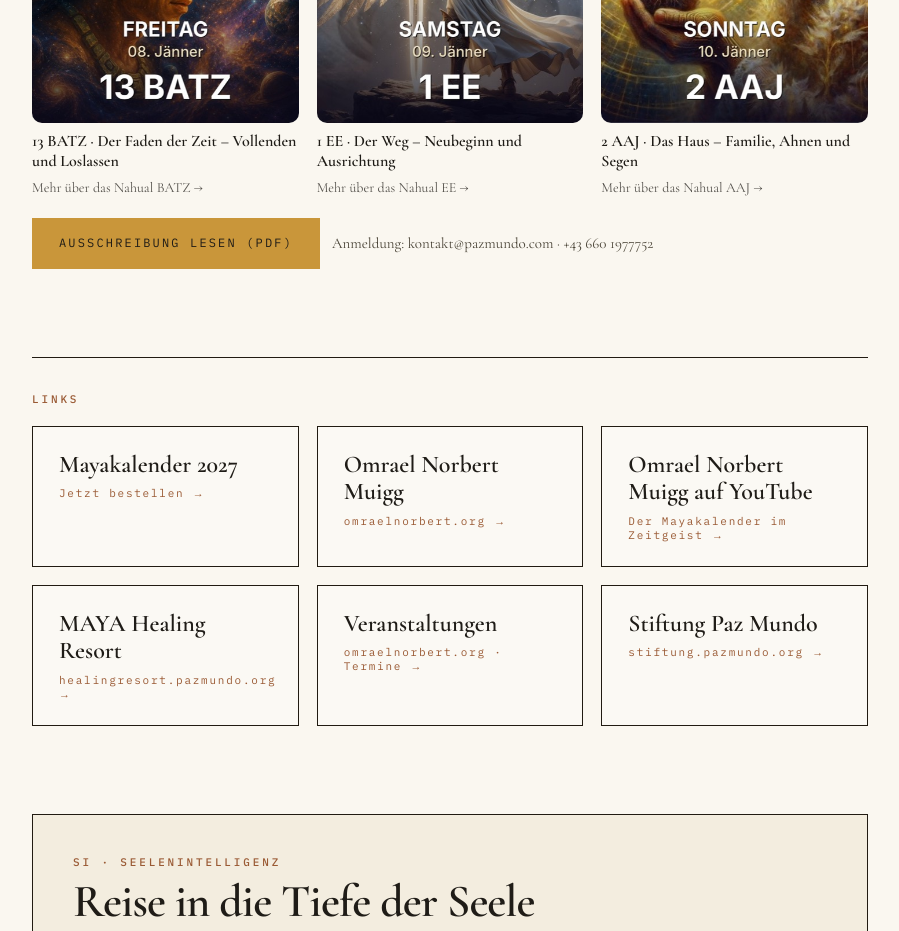
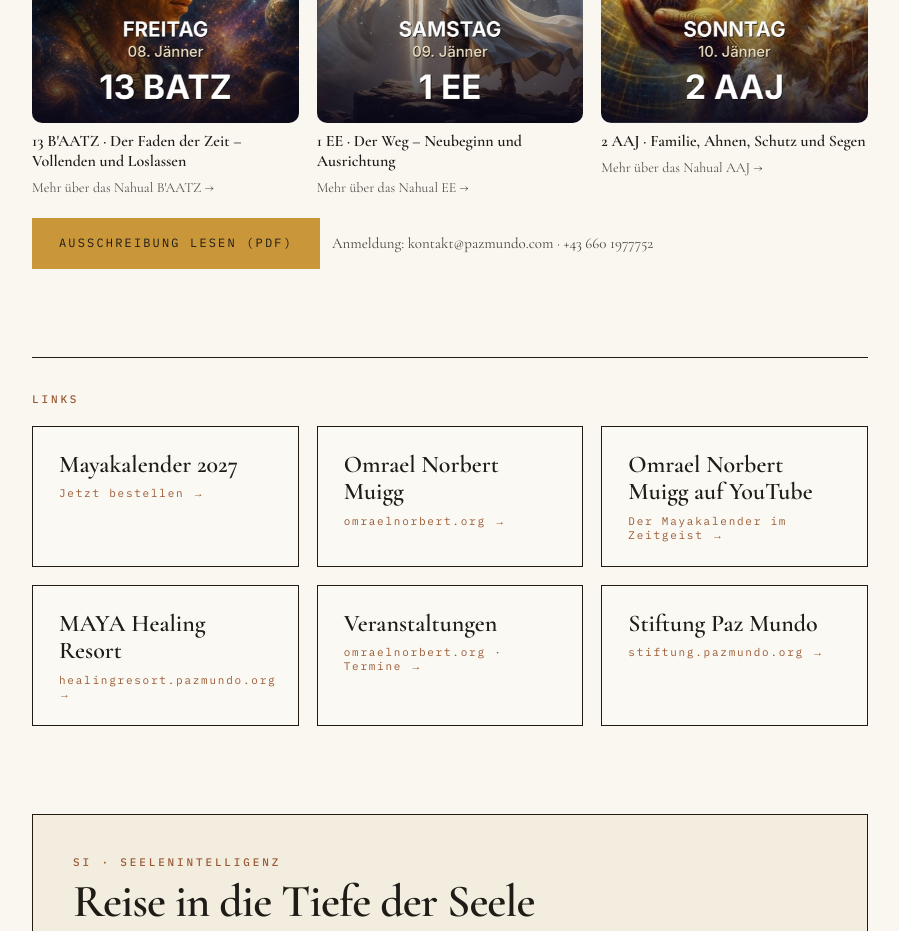
Before and after one commit to omraelnorbert-sudo/Claude, a Next.js app: page / in a window 1280 px wide. Shown: the part 4540-5471 px from the top of the page, without its empty margins (190-1089 px from the left). Built offline with nearby package versions, Linux system fonts and the light colour scheme; no server answers; the database is empty.

Commit message:
Neujahr 27: Schreibweise 13 B'AATZ, Sonntag „Familie, Ahnen, Schutz und Segen“
Co-Authored-By: Claude Opus 5.5 <noreply@anthropic.com>

```diff
--- a/components/CholqijHome.tsx
+++ b/components/CholqijHome.tsx
@@ -36,9 +36,9 @@ const LINK_CARDS = [
 const NEUJAHR_27 = {
   pdf: "https://omraelnorbert.org/dokumente/mondsee-neujahr-2027.pdf",
   tage: [
-    { tag: "Freitag, 8. Jänner", nahual: "13 BATZ", slug: "baatz", bild: "/images/neujahr-27/13-batz.jpg", thema: "Der Faden der Zeit – Vollenden und Loslassen" },
+    { tag: "Freitag, 8. Jänner", nahual: "13 B'AATZ", slug: "baatz", bild: "/images/neujahr-27/13-batz.jpg", thema: "Der Faden der Zeit – Vollenden und Loslassen" },
     { tag: "Samstag, 9. Jänner", nahual: "1 EE", slug: "ee", bild: "/images/neujahr-27/1-ee.jpg", thema: "Der Weg – Neubeginn und Ausrichtung" },
-    { tag: "Sonntag, 10. Jänner", nahual: "2 AAJ", slug: "aaj", bild: "/images/neujahr-27/2-aaj.jpg", thema: "Das Haus – Familie, Ahnen und Segen" },
+    { tag: "Sonntag, 10. Jänner", nahual: "2 AAJ", slug: "aaj", bild: "/images/neujahr-27/2-aaj.jpg", thema: "Familie, Ahnen, Schutz und Segen" },
   ],
 };
 
```
